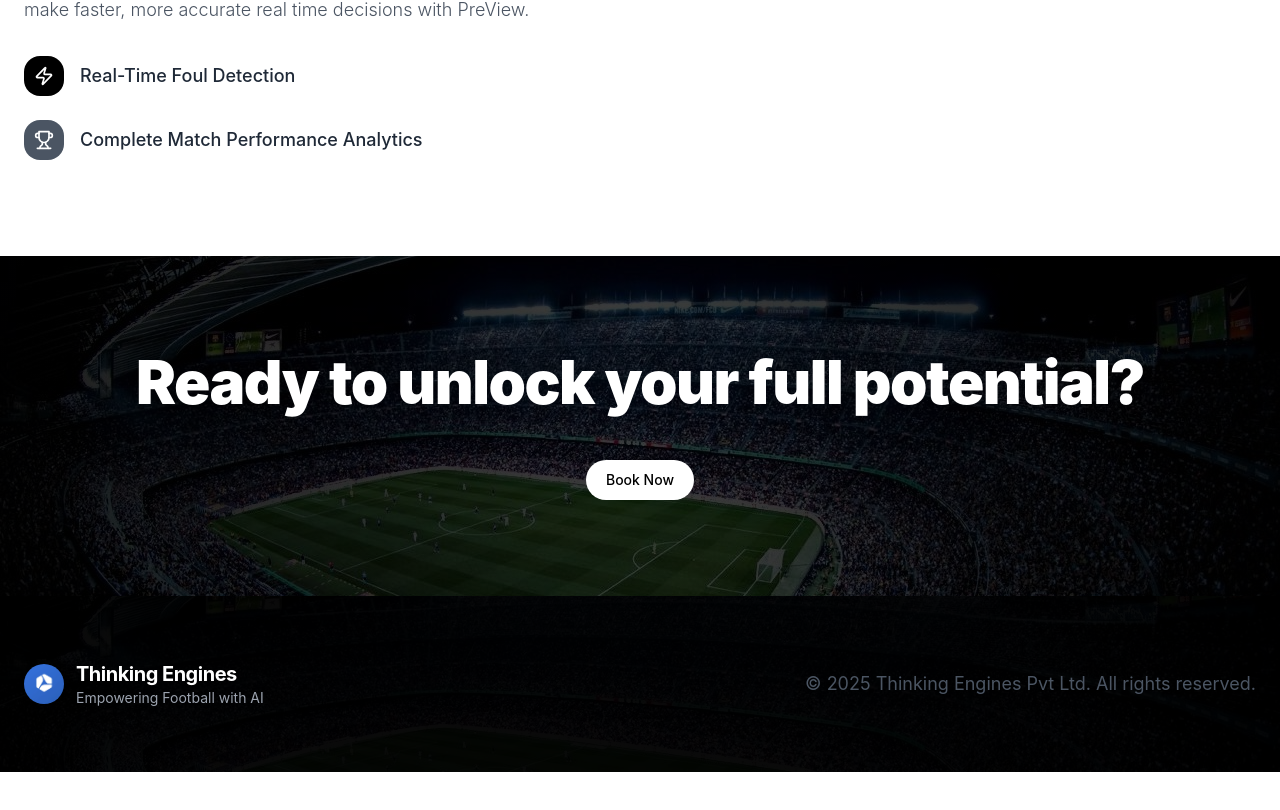
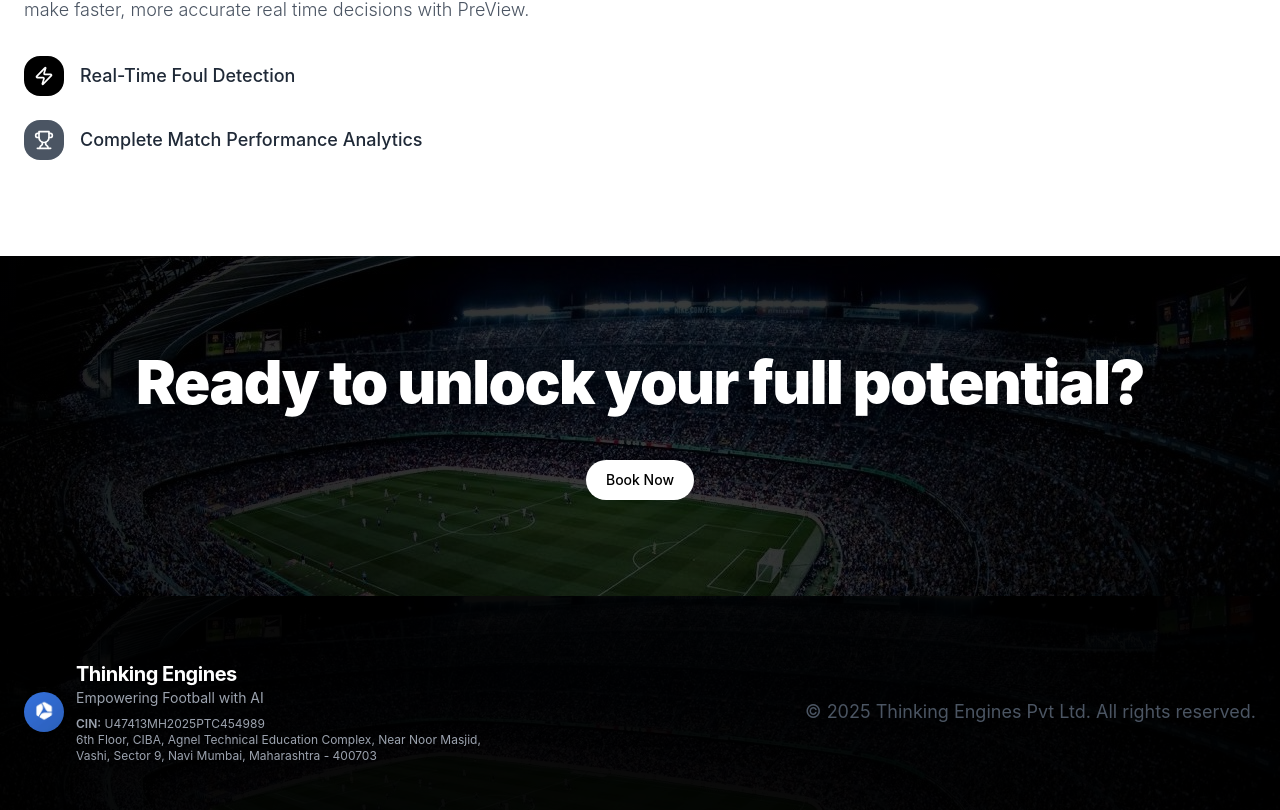
Before and after one commit to thinkingenginess/website, a Next.js app: page / in a window 1280 px wide. Shown: the part 2528-3338 px from the top of the page. Before the commit the page ends 3300 px from the top, so only its background shows below. Built offline with nearby package versions, Linux system fonts and the light colour scheme.

Commit message:
Your message

```diff
--- a/app/page.tsx
+++ b/app/page.tsx
@@ -447,6 +447,11 @@ export default function HomePage() {
                 <div>
                   <h3 className="text-white text-xl font-bold">Thinking Engines</h3>
                   <p className="text-gray-400 text-sm">Empowering Football with AI</p>
+                  <div className="mt-2 text-xs text-gray-400 ">
+                    <div><span className="font-semibold">CIN:</span> U47413MH2025PTC454989</div>
+                    <div>6th Floor, CIBA, Agnel Technical Education Complex, Near Noor Masjid,</div>
+                    <div>Vashi, Sector 9, Navi Mumbai, Maharashtra - 400703</div>
+                  </div>
                 </div>
               </div>
 
--- a/components/ui/sidebar.tsx
+++ b/components/ui/sidebar.tsx
@@ -5,7 +5,7 @@ import { Slot } from "@radix-ui/react-slot"
 import { VariantProps, cva } from "class-variance-authority"
 import { PanelLeft } from "lucide-react"
 
-import { useIsMobile } from "@/hooks/use-mobile"
+import { useMobile } from "@/hooks/use-mobile"
 import { cn } from "@/lib/utils"
 import { Button } from "@/components/ui/button"
 import { Input } from "@/components/ui/input"
@@ -67,7 +67,7 @@ const SidebarProvider = React.forwardRef<
     },
     ref
   ) => {
-    const isMobile = useIsMobile()
+    const isMobile = useMobile()
     const [openMobile, setOpenMobile] = React.useState(false)
 
     // This is the internal state of the sidebar.
```
